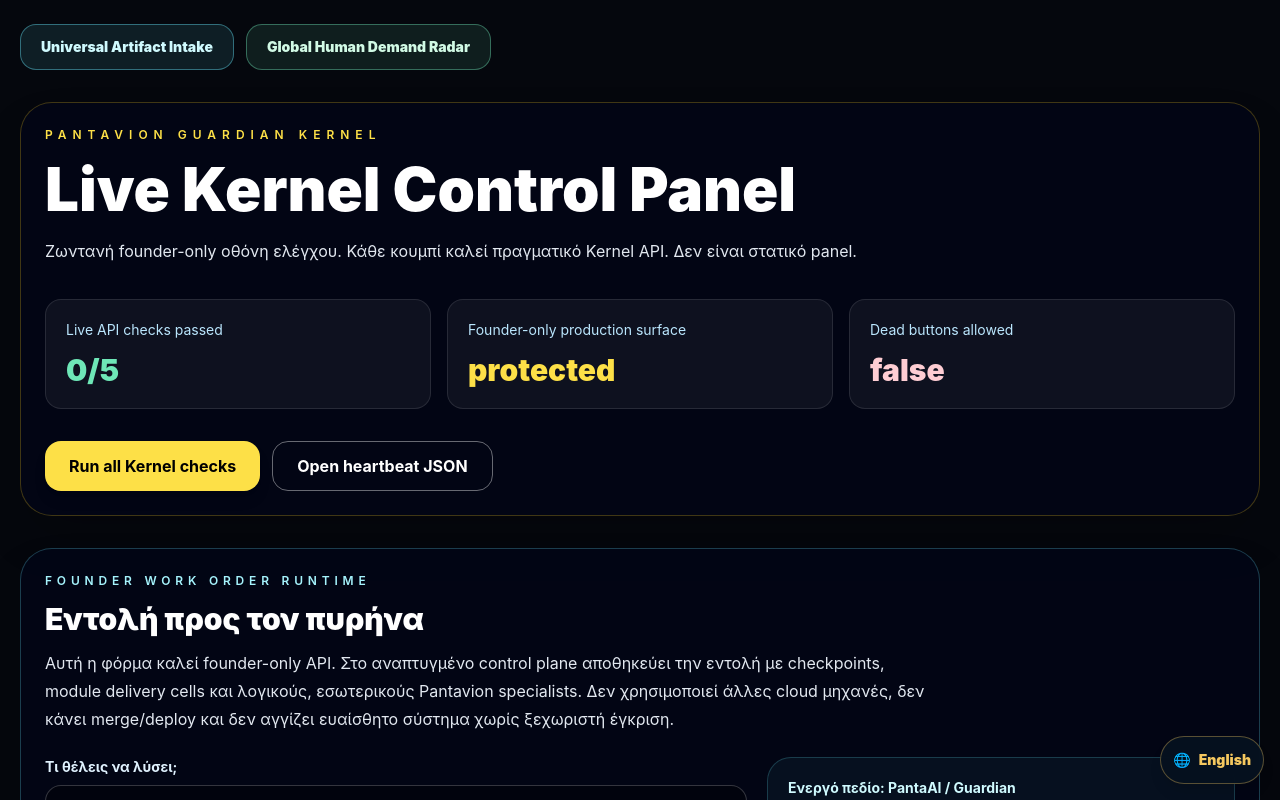
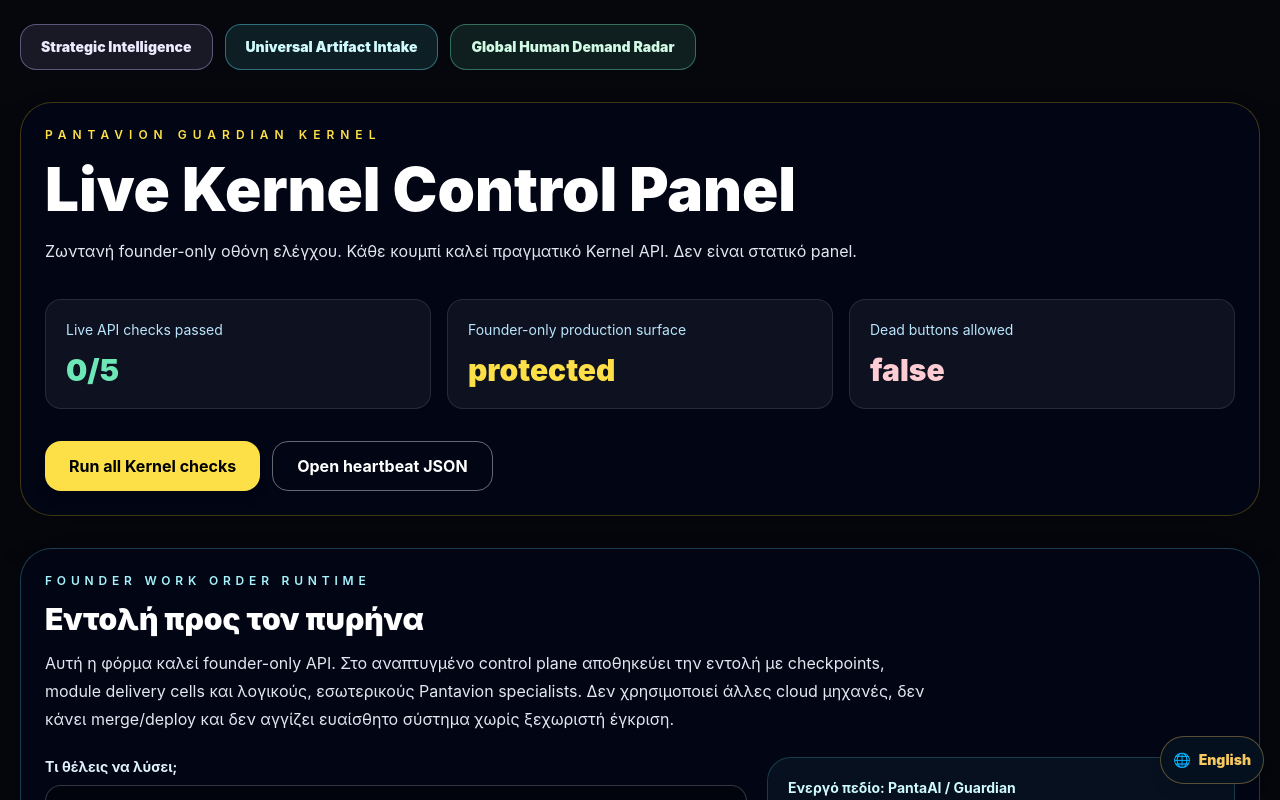
Before and after one commit to pandaconnect1/pantavion-planet, a Next.js app: page /kernel in a window 1280 px wide. Shown: the top 800 px of the page. Built offline with nearby package versions, Linux system fonts and the light colour scheme; no server answers.

Commit message:
feat: link founder strategic intelligence from kernel

```diff
--- a/app/kernel/page.tsx
+++ b/app/kernel/page.tsx
@@ -46,6 +46,12 @@ export default async function KernelPage({ searchParams }: KernelPageProps) {
       <div className="bg-[#05070d] px-5 pt-6 text-white">
         <div className="mx-auto flex max-w-7xl flex-wrap gap-3">
           <a
+            href="/admin/pantavion/intelligence"
+            className="rounded-2xl border border-violet-300/40 bg-violet-300/10 px-5 py-3 text-sm font-black text-violet-100"
+          >
+            Strategic Intelligence
+          </a>
+          <a
             href="/kernel/artifact-upload"
             className="rounded-2xl border border-cyan-300/40 bg-cyan-300/10 px-5 py-3 text-sm font-black text-cyan-100"
           >
```
